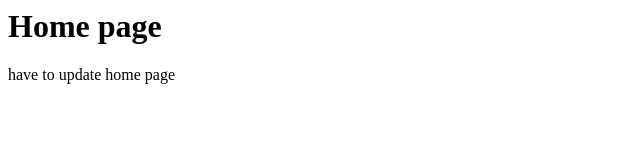
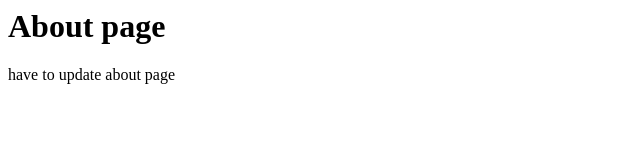
Before and after one commit to Yaminib9/github, a plain HTML site: page index.html in a window 1280 px wide. Shown: the full height of the page, 0-640 px from the left. Drawn offline with Linux system fonts and the light colour scheme.

Commit message:
fourth commit

```diff
--- a/index.html
+++ b/index.html
@@ -1,2 +1,2 @@
-<h1>Home page</h1>
-<p>have to update home page</p>
+<h1>About page</h1>
+<p>have to update about page</p>
```
